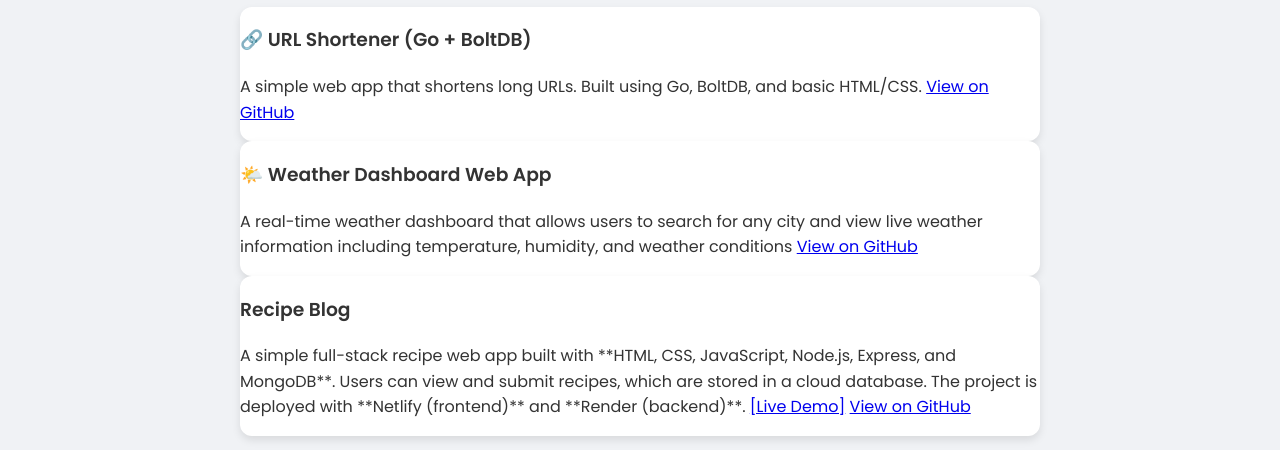
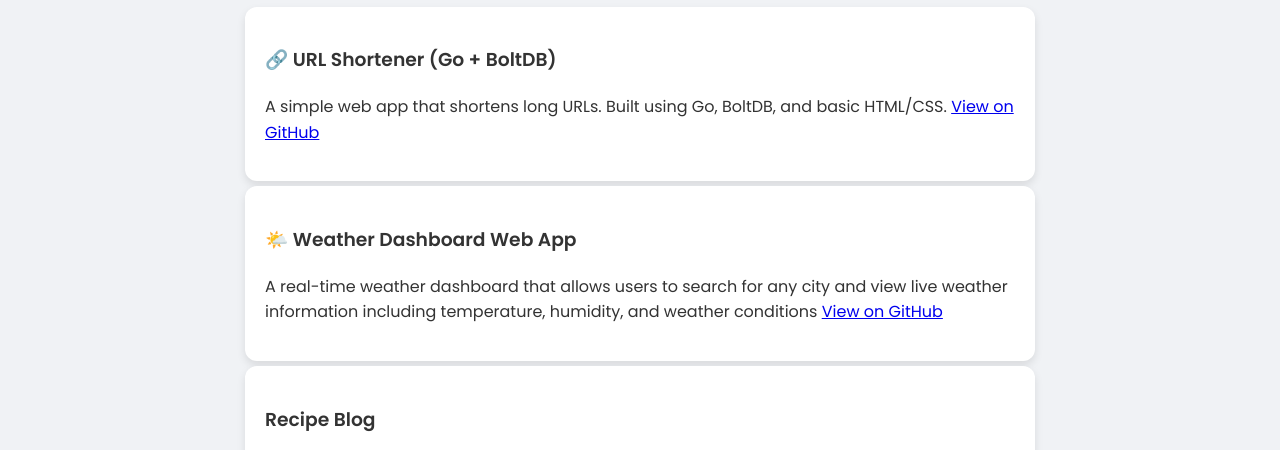
Before and after one commit to AnitaGiani/portfolio, a plain HTML site: page projects.html in a window 1280 px wide. Shown: the part 472-922 px from the top of the page. Drawn offline with nearby package versions, Linux system fonts and the light colour scheme.

Commit message:
added padding to project cards

```diff
--- a/projects.html
+++ b/projects.html
@@ -33,7 +33,7 @@
 
 <div class="project-card" data-aos="fade-up" data-aos-duration="800">
   <h3>Recipe Blog</h3>
-  <p>A simple full-stack recipe web app built with **HTML, CSS, JavaScript, Node.js, Express, and MongoDB**. Users can view and submit recipes, which are stored in a cloud database. The project is deployed with **Netlify (frontend)** and **Render (backend)**.
+  <p>A simple full-stack recipe web app built with <b>HTML, CSS, JavaScript, Node.js, Express, and MongoDB</b>. Users can view and submit recipes, which are stored in a cloud database. The project is deployed with <b>Netlify (frontend) and Render (backend)</b>.
 
  <a href="https://ubiquitous-capybara-967e29.netlify.app/">[Live Demo]</a>
  <a href="https://github.com/AnitaGiani/recipe-blog"> View on GitHub</a></p>
--- a/style.css
+++ b/style.css
@@ -103,6 +103,8 @@ nav a:hover {
   box-shadow: 0 4px 8px rgba(0,0,0,0.1);
   overflow: hidden;
   transition: transform 0.3s ease, box-shadow 0.3s ease;
+  padding: 20px;
+  margin: 5px;
 }
 
 .project-card:hover {
```
